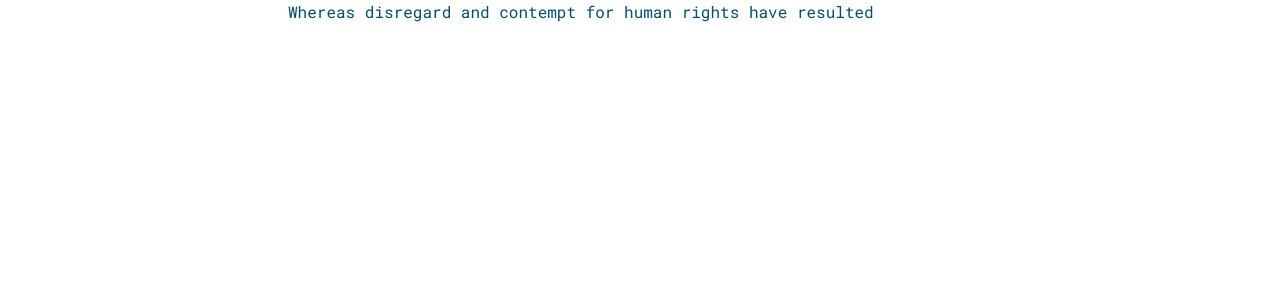
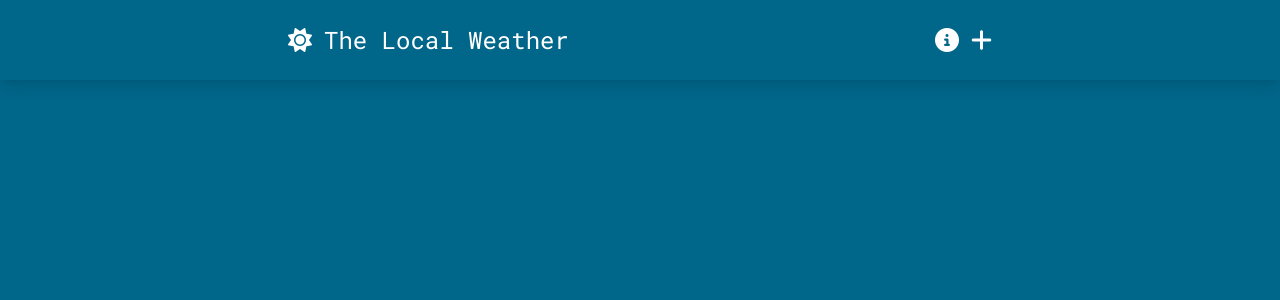
Before and after one commit to Achun1130/weather-app, a Vue app: page / in a window 1280 px wide. Shown: the top 300 px of the page. Built offline with nearby package versions, Linux system fonts and the light colour scheme.

Commit message:
feat: #3 - Navigation

```diff
--- a/index.html
+++ b/index.html
@@ -5,6 +5,7 @@
     <link rel="icon" href="/favicon.ico">
     <meta name="viewport" content="width=device-width, initial-scale=1.0">
     <title>Vite App</title>
+    <link rel='stylesheet' href='https://cdnjs.cloudflare.com/ajax/libs/font-awesome/6.3.0/css/all.min.css' integrity='sha512-SzlrxWUlpfuzQ+pcUCosxcglQRNAq/DZjVsC0lE40xsADsfeQoEypE+enwcOiGjk/bSuGGKHEyjSoQ1zVisanQ==' crossorigin='anonymous'/>
   </head>
   <body>
     <div id="app"></div>
--- a/src/App.vue
+++ b/src/App.vue
@@ -1,10 +1,11 @@
+<template>
+  <div class="bg-weather-primary flex min-h-screen flex-col font-Roboto-Mono">
+    <SiteNavigation />
+    <RouterView />
+  </div>
+</template>
+
 <script setup>
-import { RouterView } from 'vue-router'
+import { RouterView } from "vue-router";
+import SiteNavigation from "./components/SiteNavigation.vue";
 </script>
-
-<template>
-  <main class="container">
-    <h1 class="text-weather-secondary font-Roboto-Mono">Whereas disregard and contempt for human rights have resulted</h1>
-    <RouterView />
-  </main>
-</template>
--- /dev/null
+++ b/src/components/SiteNavigation.vue
@@ -0,0 +1,31 @@
+<template>
+  <header class="sticky top-0 bg-weather-primary shadow-lg">
+    <nav
+      class="container flex flex-col items-center gap-3 py-6 text-2xl text-white sm:flex-row"
+    >
+      <RouterLink :to="{ name: 'home' }" class="flex items-center gap-3">
+        <i class="fa-solid fa-sun"></i>
+        <h1>The Local Weather</h1>
+      </RouterLink>
+
+      <div class="flex gap-3 sm:ml-auto">
+        <a
+          href="javascript: void(0)"
+          class="duration-150 hover:text-weather-secondary"
+        >
+          <i class="fa-solid fa-circle-info"></i>
+        </a>
+        <a
+          href="javascript: void(0)"
+          class="duration-150 hover:text-weather-secondary"
+        >
+          <i class="fa-solid fa-plus"></i>
+        </a>
+      </div>
+    </nav>
+  </header>
+</template>
+
+<script setup>
+import { RouterLink } from "vue-router";
+</script>
--- a/src/views/HomeView.vue
+++ b/src/views/HomeView.vue
@@ -2,6 +2,5 @@
 </script>
 
 <template>
-  <main>
-  </main>
+  <div></div>
 </template>
```
